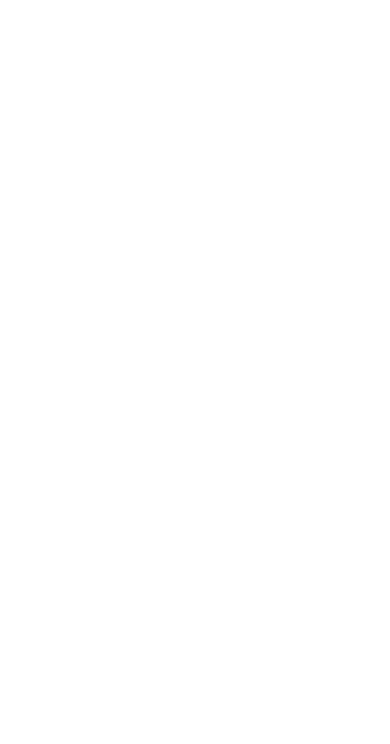
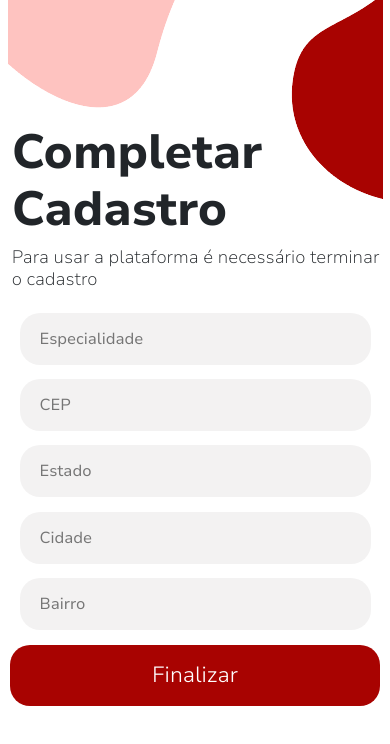
Before and after one commit to Solvers-Co/Learn-Link, a React (Create React App) app in the folder front-end/: page /completarCadastro in a window 390 px wide. Before the commit this address had no page. Shown: the top 744 px of the page. Built offline with nearby package versions, Linux system fonts and the light colour scheme; the HTML template or start-up script is replaced by a standard one.

Commit message:
feat&fix: Realização do Front-end da tela de Completar Cadastro, e correção das telas de Login e Cadastro Mobile, e das inputs e botão.

```diff
--- a/front-end/src/mobile/components/botoes/botaoLoginCadastro/Botao.module.css
+++ b/front-end/src/mobile/components/botoes/botaoLoginCadastro/Botao.module.css
@@ -1,5 +1,5 @@
 @font-face {
-    font-family: NunitoSans;
+    font-family: "NunitoSansLight";
     src: url('../../../utils/fonts/Nunito_Sans/static/NunitoSans_10pt-Light.ttf');
 }
 
@@ -8,7 +8,7 @@
 :root {
     --primary-color: #A80301;
     --secondary-color: #FFFFFF;
-    --default-font: 'NunitoSans', sans-serif;
+    --default-font: 'NunitoSansLight', sans-serif;
     --secondary-font: 'Merriweather', serif;
 }
 
--- a/front-end/src/mobile/components/inputs/inputFormularios/InputFormulario.module.css
+++ b/front-end/src/mobile/components/inputs/inputFormularios/InputFormulario.module.css
@@ -1,3 +1,8 @@
+@font-face {
+    font-family: "NunitoSansRegular";
+    src: url('/src/mobile/utils/fonts/Nunito_Sans/static/NunitoSans_10pt-Regular.ttf') format("truetype");
+}
+
 .input{
     width: 90%;
     align-items: center;
@@ -7,6 +12,9 @@
     border: none;
     text-align: left;
     padding-left: 20px;
+    font-family: "NunitoSansRegular", sans-serif;
+    font-weight: 400;
+    font-size: 16px;
 }
 
 
--- /dev/null
+++ b/front-end/src/mobile/pages/completarCadastro/CompletarCadastro.jsx
@@ -0,0 +1,56 @@
+import React, { useState } from "react";
+import api from "../../../api";
+import { toast } from 'react-toastify';
+import { useNavigate } from "react-router-dom";
+import styles from "./CompletarCadastro.module.css";
+import InputFormulario from "../../components/inputs/inputFormularios/InputFormulario";
+import Botao from "../../components/botoes/botaoLoginCadastro/Botao";
+
+const CompletarCadastro = () => {
+    const navigate = useNavigate();
+
+    const [especialidade, setEspecialidade] = useState("");
+    const [cep, setCep] = useState("");
+    const [estado, setEstado] = useState("");
+    const [cidade, setCidade] = useState("");
+    const [bairro, setBairro] = useState("");
+
+    const handleInputChange = (event, setStateFunction) => { // Função para manipular as mudanças nos inputs
+        setStateFunction(event.target.value); // Atualiza o estado correspondente
+    }
+
+    const handleSave = () => {
+        const usuarioNovo = { // Cria um objeto com os dados do formulário
+            especialidade,
+            cep,
+            estado,
+            cidade,
+            bairro
+        };
+        console.log(usuarioNovo)
+
+        api.post(`/usuarios`, usuarioNovo).then(() => {
+            toast.success("Usuário cadastrado!"); // Exibe uma mensagem de sucesso
+            navigate("/login"); // Redireciona para a página de músicas
+        }).catch(() => {
+            toast.error("Ocorreu um erro ao salvar os dados, por favor, tente novamente."); // Exibe uma mensagem de erro se a requisição falhar
+        });
+    };
+
+    return (
+        <div className={styles['container']}>
+            <h1 className={styles['cadastroMobileTitulo']}>Completar Cadastro</h1>
+            <h3>Para usar a plataforma é necessário terminar o cadastro</h3>
+            <div className={styles['divInputs']}>
+                <InputFormulario  placeHolder="Especialidade" value={especialidade} onChange={(e) => handleInputChange(e, setEspecialidade)}/>
+                <InputFormulario placeHolder="CEP" value={cep} onChange={(e) => handleInputChange(e, setCep)}/>
+                <InputFormulario placeHolder="Estado" value={estado} onChange={(e) => handleInputChange(e, setEstado)}/>
+                <InputFormulario placeHolder="Cidade" value={cidade} onChange={(e) => handleInputChange(e, setCidade)}/>
+                <InputFormulario placeHolder="Bairro" value={bairro} onChange={(e) => handleInputChange(e, setBairro)}/>
+                <Botao funcao={handleSave} tipo="button" textoBotao="Finalizar" />
+            </div>
+        </div>
+    )
+};
+
+export default CompletarCadastro;
--- /dev/null
+++ b/front-end/src/mobile/pages/completarCadastro/CompletarCadastro.module.css
@@ -0,0 +1,44 @@
+@font-face {
+    font-family: "NunitoSansExtraBold";
+    src: url('../../utils/fonts/Nunito_Sans/static/NunitoSans_10pt-ExtraBold.ttf') format("truetype");
+}
+
+@font-face {
+    font-family: "NunitoSansExtraLight";
+    src: url('../../utils/fonts/Nunito_Sans/static/NunitoSans_10pt-ExtraLight.ttf');
+}
+
+*{
+    margin: 0;
+    justify-content: center;
+}
+
+.container{
+    display: flex;
+    height: 100vh;
+    width: 100vw;
+    background-image: url("../../utils/assets/BubblesCadastro.png");
+    background-repeat: no-repeat;
+    background-position: top;
+    flex-direction: column;
+}
+
+.cadastroMobileTitulo{
+    font-family: "NunitoSansExtraBold", sans-serif;
+    font-size: 48px;
+    margin-left: 3%;
+}
+
+.divInputs{
+    height: 50vh;
+    display: flex;
+    flex-direction: column;
+    align-items: center;
+    justify-content: space-evenly;
+}
+
+.container h3{
+    font-family: "NunitoSansExtraLight", sans-serif;
+    font-size: 18px;
+    margin-left: 3%;
+}
--- a/front-end/src/mobile/pages/login/Login.module.css
+++ b/front-end/src/mobile/pages/login/Login.module.css
@@ -1,6 +1,11 @@
 @font-face {
     font-family: "NunitoSans";
     src: url('../../utils/fonts/Nunito_Sans/static/NunitoSans_10pt-ExtraBold.ttf') format("truetype");
+}
+
+@font-face {
+    font-family: "NunitoSansExtraLight";
+    src: url('../../utils/fonts/Nunito_Sans/static/NunitoSans_10pt-ExtraLight.ttf');
 }
 
 * {
@@ -25,14 +30,14 @@
 }
 
 h3 {
-    font-family: "NunitoSans", sans-serif;
-    font-size: 24px;
+    font-family: "NunitoSansExtraLight", sans-serif;
+    font-size: 20px;
     margin-left: 3%;
 }
 
 h2 {
-    font-family: "NunitoSans", sans-serif;
-    font-size: 16px;
+    font-family: "NunitoSansExtraLight", sans-serif;
+    font-size: 18px;
     margin-left: 3%;
     color: red;
     text-decoration: underline;
--- a/front-end/src/routes.js
+++ b/front-end/src/routes.js
@@ -11,6 +11,7 @@ import PaginaInicialDesktop from "./desktop/pages/paginaInicial/PaginaInicial";
 import MenuInicial from "./mobile/components/menuInicial/MenuInicial";
 import Header from "./mobile/components/header/Header";
 import PaginaInicial from "./mobile/pages/paginaInicial/PaginaInicial";
+import CompletarCadastro from "./mobile/pages/completarCadastro/CompletarCadastro";
 
 function Rotas() {
     return (
@@ -25,6 +26,7 @@ function Rotas() {
                     <Route path="/loginDesktop" element={<LoginDesktop />} />
                     <Route path="/dashboard" element={<Dashboard />} />
                     <Route path="/aceitarUsuarios" element={<AceitarUsuarios />} />
+                    <Route path="/completarCadastro" element={<CompletarCadastro />} />
                 </Routes>
             </BrowserRouter>
         </>
```
